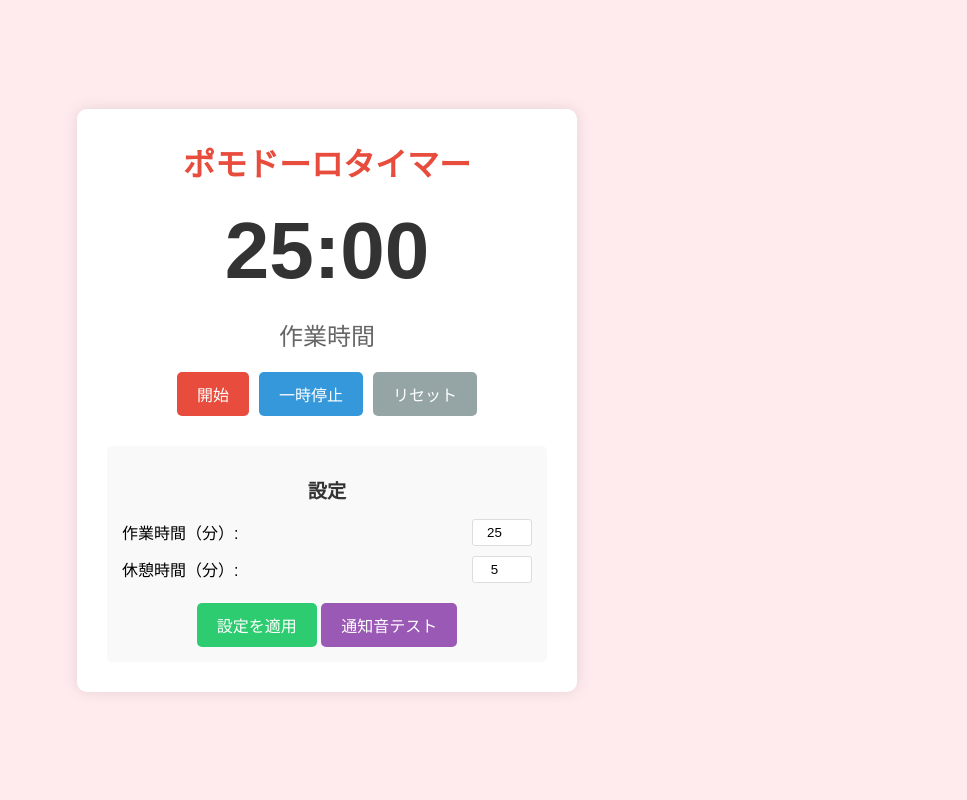
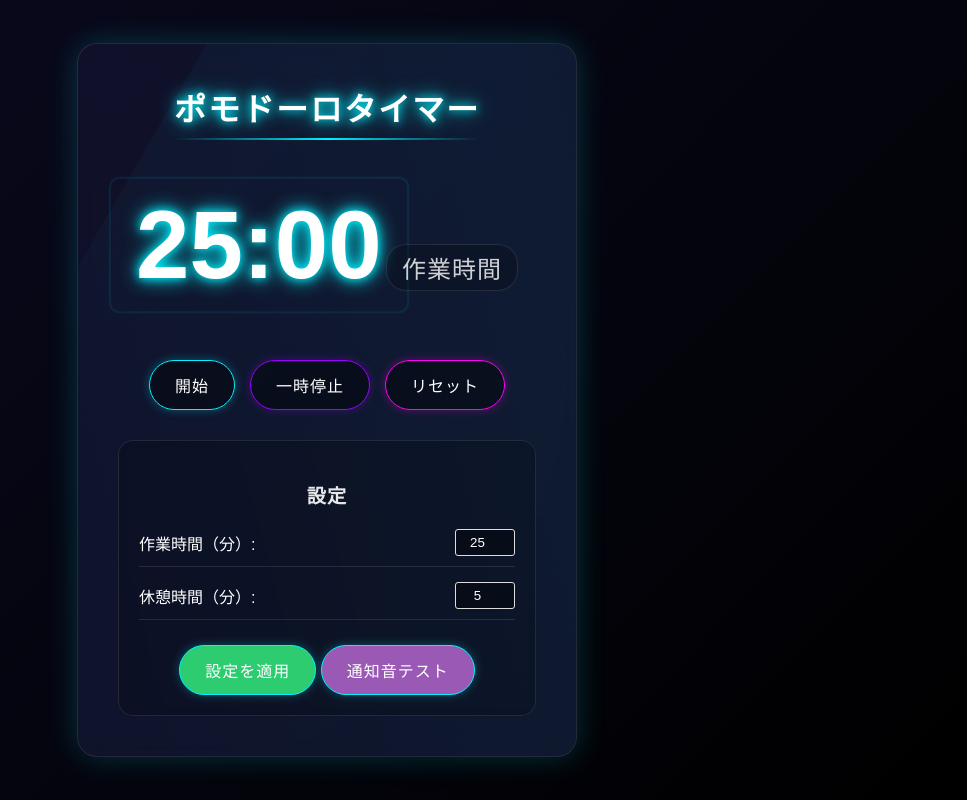
Before and after one commit to k-hira-shine/new-tomato, a website: page index.html in a window 1280 px wide. Shown: the whole page, without its empty margins (313-1280 px from the left). Drawn offline with Linux system fonts and the light colour scheme.

Commit message:
未来感のあるデザインに変更

```diff
--- a/style.css
+++ b/style.css
@@ -5,98 +5,256 @@
     font-family: 'Hiragino Kaku Gothic Pro', 'メイリオ', sans-serif;
 }
 
+@import url('https://fonts.googleapis.com/css2?family=Orbitron:wght@400;700&display=swap');
+
+:root {
+    --neon-blue: #00f3ff;
+    --neon-purple: #9d00ff;
+    --neon-pink: #ff00f7;
+    --dark-bg: #0a0a20;
+    --glass-bg: rgba(20, 20, 50, 0.7);
+    --glass-border: rgba(255, 255, 255, 0.1);
+}
+
 body {
-    background-color: #f5f5f5;
+    background: linear-gradient(135deg, var(--dark-bg), #000);
     display: flex;
     justify-content: center;
     align-items: center;
     min-height: 100vh;
+    color: white;
+    position: relative;
+    overflow: hidden;
+}
+
+body::before {
+    content: '';
+    position: absolute;
+    width: 100%;
+    height: 100%;
+    background: radial-gradient(circle at 50% 50%, rgba(var(--neon-blue), 0.1), transparent 30%),
+                radial-gradient(circle at 80% 20%, rgba(var(--neon-purple), 0.1), transparent 30%);
+    pointer-events: none;
+    z-index: -1;
 }
 
 .container {
-    background-color: white;
-    border-radius: 10px;
-    box-shadow: 0 0 15px rgba(0, 0, 0, 0.1);
-    padding: 30px;
+    background: var(--glass-bg);
+    border-radius: 20px;
+    box-shadow: 0 0 30px rgba(0, 243, 255, 0.2);
+    backdrop-filter: blur(10px);
+    -webkit-backdrop-filter: blur(10px);
+    border: 1px solid var(--glass-border);
+    padding: 40px;
     width: 90%;
     max-width: 500px;
     text-align: center;
+    position: relative;
+    overflow: hidden;
+    z-index: 1;
+}
+
+.container::after {
+    content: '';
+    position: absolute;
+    top: -50%;
+    left: -50%;
+    width: 200%;
+    height: 200%;
+    background: linear-gradient(45deg, transparent, rgba(0, 243, 255, 0.05), transparent);
+    transform: rotate(30deg);
+    animation: glassShine 8s linear infinite;
+    z-index: -1;
+}
+
+@keyframes glassShine {
+    0% { transform: translateX(-100%) rotate(30deg); }
+    100% { transform: translateX(100%) rotate(30deg); }
 }
 
 h1 {
-    color: #e74c3c;
-    margin-bottom: 20px;
+    color: white;
+    margin-bottom: 30px;
+    font-family: 'Orbitron', sans-serif;
+    font-weight: 700;
+    letter-spacing: 2px;
+    text-shadow: 0 0 10px var(--neon-blue), 0 0 20px var(--neon-blue);
+    position: relative;
+    display: inline-block;
+}
+
+h1::after {
+    content: '';
+    position: absolute;
+    bottom: -10px;
+    left: 0;
+    width: 100%;
+    height: 2px;
+    background: linear-gradient(90deg, transparent, var(--neon-blue), transparent);
 }
 
 h2 {
-    color: #333;
+    color: rgba(255, 255, 255, 0.9);
     font-size: 1.2rem;
-    margin: 15px 0;
+    margin: 20px 0;
+    font-family: 'Orbitron', sans-serif;
+    letter-spacing: 1px;
 }
 
 .timer-display {
-    font-size: 5rem;
+    font-size: 6rem;
     font-weight: bold;
-    color: #333;
-    margin: 20px 0;
+    font-family: 'Orbitron', sans-serif;
+    color: white;
+    margin: 30px 0;
+    text-shadow: 0 0 10px var(--neon-blue), 0 0 20px var(--neon-blue);
+    position: relative;
+    display: inline-block;
+}
+
+.timer-display::before {
+    content: '';
+    position: absolute;
+    top: -10px;
+    left: -20px;
+    right: -20px;
+    bottom: -10px;
+    border: 2px solid rgba(0, 243, 255, 0.3);
+    border-radius: 10px;
+    z-index: -1;
+    animation: pulse 2s infinite;
+}
+
+@keyframes pulse {
+    0% { transform: scale(1); opacity: 0.7; }
+    50% { transform: scale(1.05); opacity: 0.3; }
+    100% { transform: scale(1); opacity: 0.7; }
 }
 
 .timer-status {
     font-size: 1.5rem;
-    color: #666;
-    margin-bottom: 20px;
+    color: rgba(255, 255, 255, 0.8);
+    margin-bottom: 30px;
+    letter-spacing: 1px;
+    font-family: 'Orbitron', sans-serif;
+    position: relative;
+    display: inline-block;
+    padding: 5px 15px;
+    background: rgba(0, 0, 0, 0.2);
+    border-radius: 20px;
+    border: 1px solid var(--glass-border);
 }
 
 .controls {
     display: flex;
     justify-content: center;
-    gap: 10px;
-    margin-bottom: 30px;
+    gap: 15px;
+    margin: 30px 0;
+    flex-wrap: wrap;
 }
 
 button {
-    background-color: #e74c3c;
+    background: rgba(0, 0, 0, 0.4);
     color: white;
-    border: none;
-    border-radius: 5px;
-    padding: 10px 20px;
+    border: 1px solid var(--neon-blue);
+    border-radius: 50px;
+    padding: 12px 25px;
     font-size: 1rem;
+    font-family: 'Orbitron', sans-serif;
+    letter-spacing: 1px;
     cursor: pointer;
-    transition: background-color 0.3s;
+    transition: all 0.3s ease;
+    position: relative;
+    overflow: hidden;
+    box-shadow: 0 0 10px rgba(0, 243, 255, 0.3);
+    z-index: 1;
+}
+
+button::before {
+    content: '';
+    position: absolute;
+    top: 0;
+    left: -100%;
+    width: 100%;
+    height: 100%;
+    background: linear-gradient(90deg, transparent, rgba(255, 255, 255, 0.1), transparent);
+    transition: all 0.5s ease;
+    z-index: -1;
+}
+
+button:hover::before {
+    left: 100%;
 }
 
 button:hover {
-    background-color: #c0392b;
+    background: rgba(0, 243, 255, 0.2);
+    box-shadow: 0 0 15px rgba(0, 243, 255, 0.5);
+    transform: translateY(-2px);
 }
 
 #pause-btn {
-    background-color: #3498db;
+    border-color: var(--neon-purple);
+    box-shadow: 0 0 10px rgba(157, 0, 255, 0.3);
 }
 
 #pause-btn:hover {
-    background-color: #2980b9;
+    background: rgba(157, 0, 255, 0.2);
+    box-shadow: 0 0 15px rgba(157, 0, 255, 0.5);
 }
 
 #reset-btn {
-    background-color: #95a5a6;
+    border-color: var(--neon-pink);
+    box-shadow: 0 0 10px rgba(255, 0, 247, 0.3);
 }
 
 #reset-btn:hover {
-    background-color: #7f8c8d;
+    background: rgba(255, 0, 247, 0.2);
+    box-shadow: 0 0 15px rgba(255, 0, 247, 0.5);
 }
 
 .settings {
-    background-color: #f9f9f9;
-    border-radius: 5px;
-    padding: 15px;
-    margin-top: 20px;
+    background: rgba(0, 0, 0, 0.3);
+    border-radius: 15px;
+    padding: 20px;
+    margin-top: 30px;
+    border: 1px solid var(--glass-border);
+    backdrop-filter: blur(5px);
+    -webkit-backdrop-filter: blur(5px);
 }
 
 .setting-item {
     display: flex;
     justify-content: space-between;
     align-items: center;
-    margin: 10px 0;
+    margin: 15px 0;
+    padding-bottom: 10px;
+    border-bottom: 1px solid rgba(255, 255, 255, 0.1);
+}
+
+input[type="number"] {
+    background: rgba(0, 0, 0, 0.4);
+    border: 1px solid var(--glass-border);
+    border-radius: 5px;
+    padding: 8px 12px;
+    color: white;
+    font-family: 'Orbitron', sans-serif;
+    width: 70px;
+    text-align: center;
+}
+
+input[type="number"]:focus {
+    outline: none;
+    border-color: var(--neon-blue);
+    box-shadow: 0 0 10px rgba(0, 243, 255, 0.5);
+}
+
+/* 作業時間と休憩時間の背景色を変更 */
+body.work {
+    background: linear-gradient(135deg, #1a0033, #000);
+}
+
+body.break {
+    background: linear-gradient(135deg, #003322, #000);
 }
 
 input[type="number"] {
```
